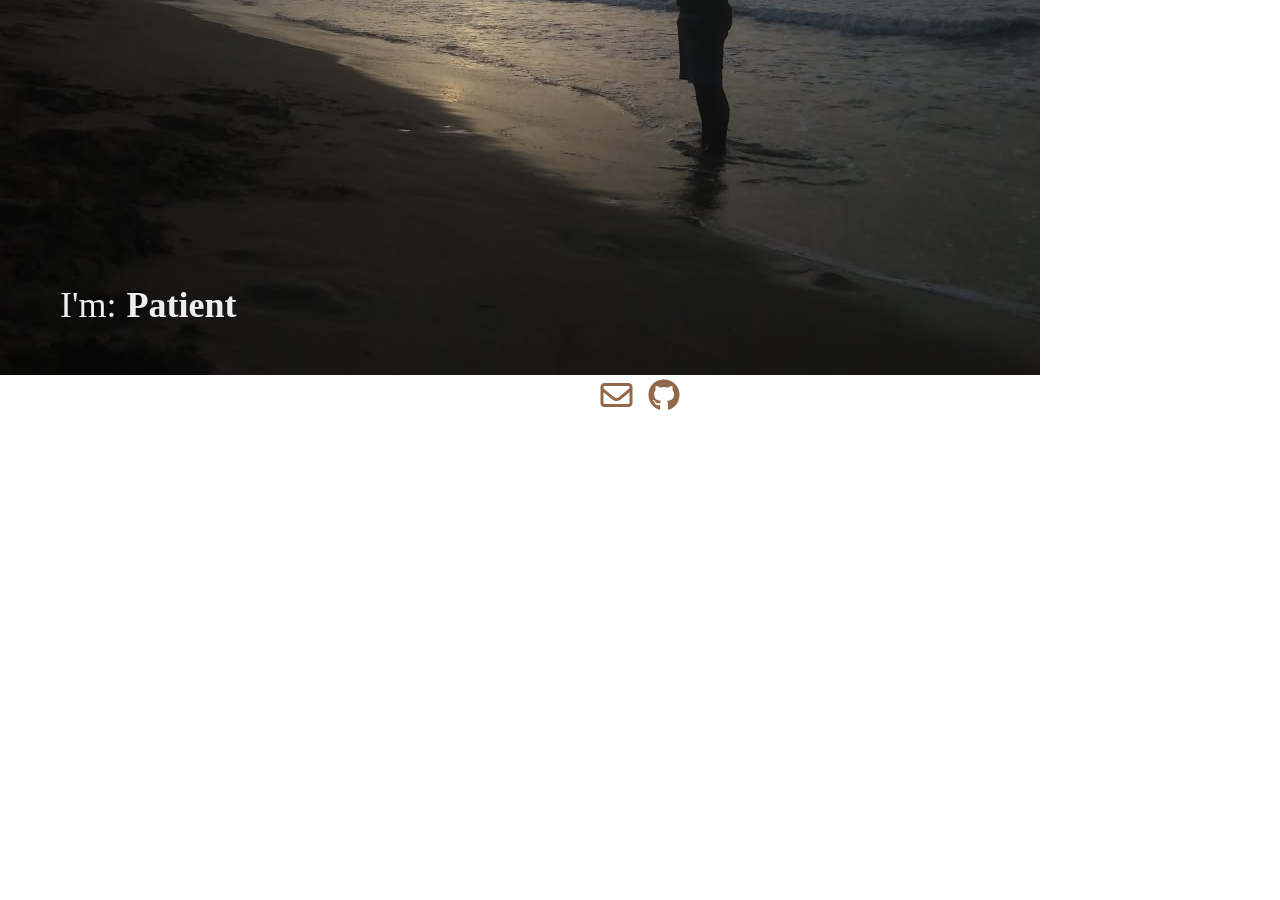
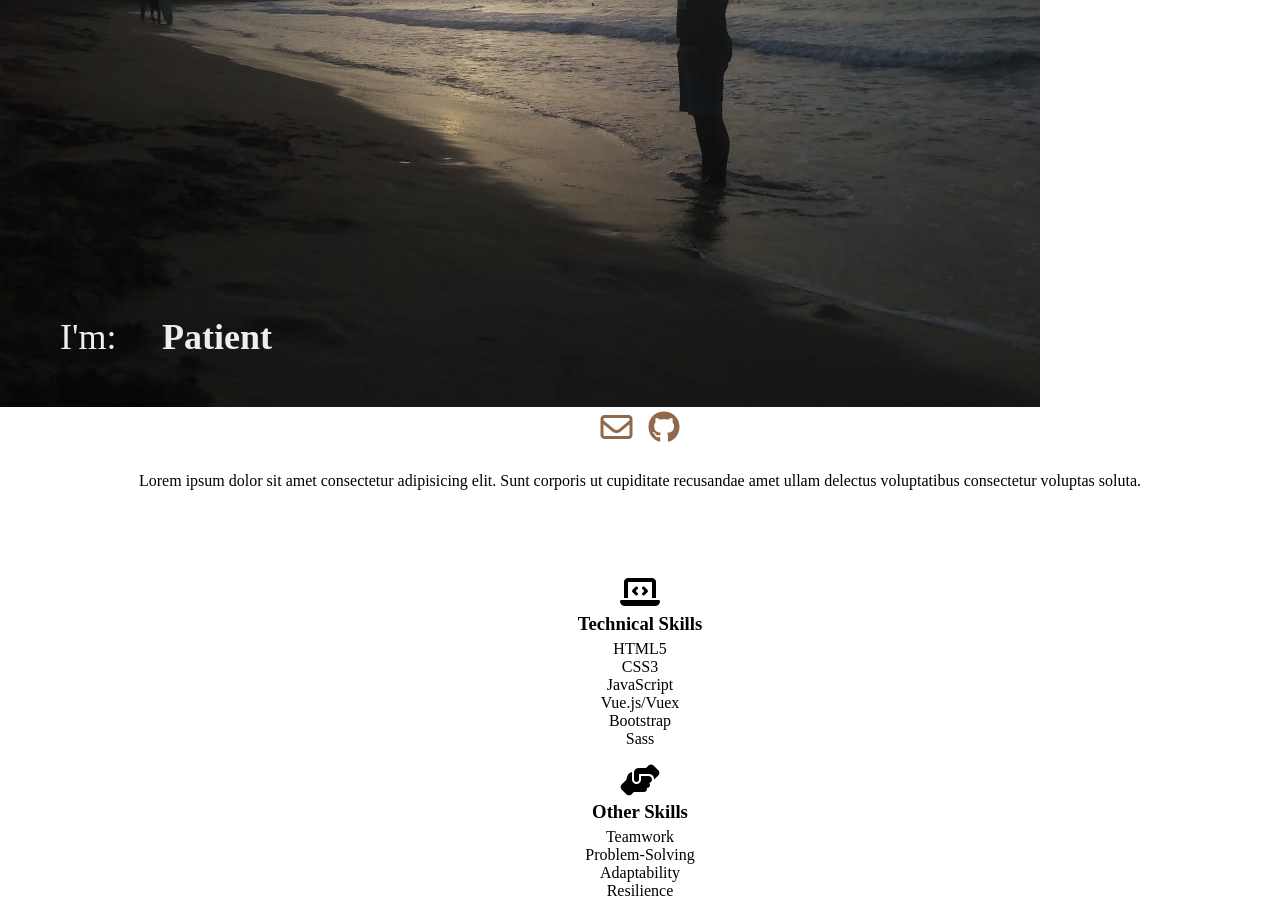
Before and after one commit to anthonymartz17/portfolio, a Vue app: page / in a window 1280 px wide. Shown: the part 540-1440 px from the top of the page. Before the commit the page ends 952 px from the top, so only its background shows below. Built offline with nearby package versions, Linux system fonts and the light colour scheme.

Commit message:
added projects component and aligned it

```diff
--- a/src/App.vue
+++ b/src/App.vue
@@ -1,5 +1,16 @@
 <template>
+<div>
   <div class="container">
+      <header>
+        <nav>
+         <app-navlinks class="nav-component"></app-navlinks>
+         <i class="fas fa-bars fa-2x"></i>
+      </nav>
+        <h1> Antonio Martinez</h1>
+        <p>FRONT-END WEB DEVELOPER</p>
+      </header>
+
+
 
     <section class="sect1">
       <!-- <div class="display-screen"> -->
@@ -7,20 +18,7 @@
       <!-- </div> -->
       <app-im-animation class="Home-page-text-animation"></app-im-animation>
     </section>
-    <section class="sect2">
-      <header>
-        <nav>
-         <app-main-nav class="nav-component"></app-main-nav>
-         <i class="fas fa-bars fa-2x"></i>
-      </nav>
 
-
-        <h1> Antonio Martinez</h1>
-
-        <p>FRONT-END WEB DEVELOPER</p>
-      </header>
-
-    </section>
    <footer>
 
        <a href="#"><i class="far fa-envelope fa-2x"></i></a>
@@ -28,18 +26,24 @@
 
    </footer>
 
-
   </div>
+    <app-about></app-about>
+    <app-projects></app-projects>
+    </div>
 </template>
 <script>
 
-import Mainnav from '../src/components/Main-nav.vue';
+import Navlinks from './components/Navlinks.vue';
 import IamAnimation from './components/IamAnimation.vue';
+import About from './components/About.vue';
+import Projects from './components/Projects.vue';
 
 export default {
   components:{
-    'app-main-nav': Mainnav,
+    'app-navlinks': Navlinks,
     'app-im-animation': IamAnimation,
+    'app-about': About,
+    'app-projects': Projects,
   }
 }
 </script>
@@ -56,7 +60,7 @@ export default {
 
 footer{
   flex: 1;
-  order: 3;
+  // order: 3;
   // background: red;
   display:flex;
   justify-content: center;
@@ -67,7 +71,7 @@ footer{
 }
 .sect1{
   position: relative;
-   order: 2;
+  //  order: 2;
   flex: 2;
   // background: $sunset-brown;
   p{
@@ -83,18 +87,18 @@ footer{
   }
 }
 
-.sect2{
 
-  order: 1;
-  flex: 1;
-  gap: 1em;
+
+
 
 
   header{
     display: flex;
     flex-direction: column;
+   // order: 1;
+    flex: 1;
+    gap: 1em;
 
-  }
 
     nav {
     // background: blue;
--- a/src/assets/_shareable.scss
+++ b/src/assets/_shareable.scss
@@ -37,3 +37,8 @@ a{
   color: $sunset-brown;
 
 }
+ul{
+  list-style: none;
+  // text-align: center;
+  text-align: center;
+}
--- a/src/components/About.vue
+++ b/src/components/About.vue
@@ -1,37 +1,39 @@
 <template>
   <div>
-    <section class="about-sect1">
+    <div class="about-container">
+
       <h2>About Me</h2>
       <p>Lorem ipsum dolor sit amet consectetur adipisicing elit. Sunt corporis ut cupiditate recusandae amet ullam delectus voluptatibus consectetur voluptas soluta.</p>
-    </section>
 
-    <section class="about-sect2">
-      <div class="about-sect2-techskills">
-        <img src="" alt="">
+
+    <section class="about-sect">
+      <div class="about-sect-techskills">
+        <i class="fas fa-laptop-code fa-2x"></i>
         <h3>Technical Skills</h3>
         <ul>
           <li>HTML5</li>
-          <li>css3</li>
+          <li>CSS3</li>
           <li>JavaScript</li>
           <li>Vue.js/Vuex</li>
           <li>Bootstrap</li>
           <li>Sass</li>
         </ul>
       </div>
-      <div class="about-sect2-otherskills">
-        <img src="" alt="">
+      <div class="about-sect-otherskills">
+        <i class="fas fa-hands-helping fa-2x"></i>
         <h3>Other Skills</h3>
         <ul>
+          <li>Teamwork</li>
           <li>Problem-Solving</li>
           <li>Adaptability</li>
           <li>Resilience</li>
-          <li>Strong Willingness to learn</li>
+          <li>Willingness to learn</li>
           <li>Empathy</li>
-          <li>Teamwork</li>
           <li>Communication</li>
         </ul>
       </div>
     </section>
+    </div>
   </div>
 </template>
 
@@ -41,6 +43,42 @@ export default {
 }
 </script>
 
-<style>
+<style lang='scss'>
+
+.about-container{
+  height: 100vh;
+  display: flex;
+  flex-direction: column;
+  justify-content: space-evenly;
+  align-items: center;
+  padding:1em;
+
+  p{
+    text-align: center;
+  }
+
+  .about-sect{
+    display: flex;
+    flex-direction: column;
+    align-items: center;
+    gap: 1em;
+
+    h3{
+      text-align: center;
+    }
+
+
+     &-techskills, &-otherskills{
+    display: flex;
+    flex-direction: column;
+    align-items: center;
+    gap: .3em;
+  }
+
+
+  }
+
+
+}
 
 </style>
--- /dev/null
+++ b/src/components/Projects.vue
@@ -0,0 +1,85 @@
+<template>
+  <div>
+    <div class="projects-container">
+    <h2>My Work</h2>
+
+  <section>
+
+    <div class="each-project project1">
+      <h3>Lorem ipsum dolor sit amet.</h3>
+      <div>image of project</div>
+      <p>Lorem ipsum, dolor sit amet consectetur adipisicing elit. Necessitatibus, alias!</p>
+      <div>
+        <a href="#">View Site</a>
+        <a href="#">Code</a>
+      </div>
+    </div>
+    <div class="each-project project2">
+      <h3>Lorem ipsum dolor sit amet.</h3>
+      <div>image of project</div>
+      <p>Lorem ipsum, dolor sit amet consectetur adipisicing elit. Necessitatibus, alias!</p>
+      <div>
+        <a href="#">View Site</a>
+        <a href="#">Code</a>
+      </div>
+    </div>
+    <div class="each-project project3">
+      <h3>Lorem ipsum dolor sit amet.</h3>
+      <div>image of project</div>
+      <p>Lorem ipsum, dolor sit amet consectetur adipisicing elit. Necessitatibus, alias!</p>
+      <div>
+        <a href="#">View Site</a>
+        <a href="#">Code</a>
+      </div>
+    </div>
+    <div class="each-project project4">
+      <h3>Lorem ipsum dolor sit amet.</h3>
+      <div>image of project</div>
+      <p>Lorem ipsum, dolor sit amet consectetur adipisicing elit. Necessitatibus, alias!</p>
+      <div>
+        <a href="#">View Site</a>
+        <a href="#">Code</a>
+      </div>
+    </div>
+
+  </section>
+   </div>
+  </div>
+</template>
+
+<script>
+export default {
+
+}
+</script>
+
+<style lang='scss'>
+
+.projects-container{
+  height: 100vh;
+  padding: 1em;
+  display: flex;
+  flex-direction: column;
+  align-items: center;
+  gap: 1em;
+
+  p{
+    text-align: center;
+  }
+
+  section{
+    display: flex;
+    flex-direction: column;
+    gap: 1em;
+  }
+
+}
+
+.each-project{
+  border: 1px solid;
+  display: flex;
+  flex-direction: column;
+  align-items: center;
+}
+
+</style>
```
Also changed, not shown: src/components/Contact.vue (+3 -4 lines), src/components/Navlinks.vue (renamed from src/components/Main-nav.vue).
